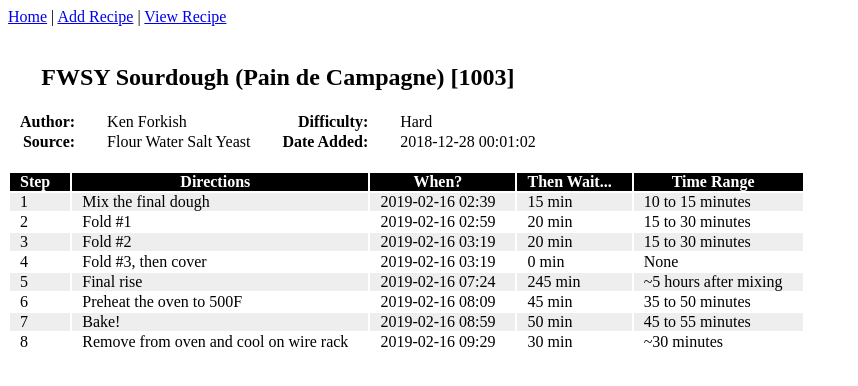
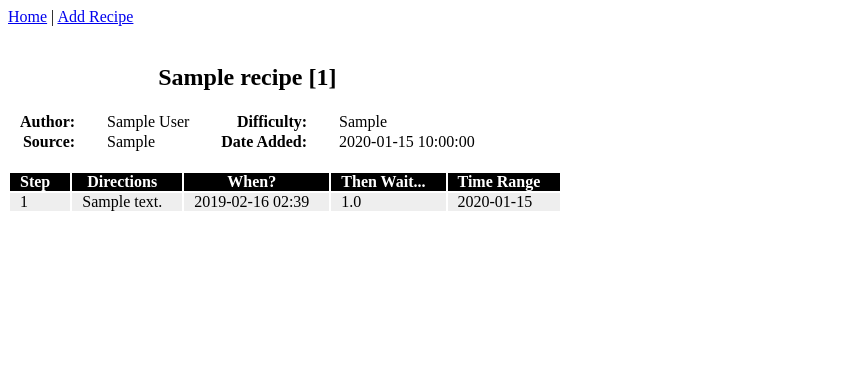
Before and after one commit to brystmar/breadsheet, a Flask app: page /recipe in a window 1280 px wide. Shown: the top 386 px of the page, without its empty margins (0-858 px from the left). Run offline with Flask 2, Linux system fonts and the light colour scheme; tables that the repository leaves empty hold one stand-in row (values such as "Sample post").

Commit message:
adding recipes & steps to db works!

```diff
--- a/app/routes.py
+++ b/app/routes.py
@@ -14,155 +14,72 @@ from app.models import Recipe, Step
 @breadapp.route('/index')
 @breadapp.route('/breadsheet')
 def index():
-    recipes = get_recipe_data()
+    recipes = Recipe.query.order_by('id').all()
 
     return render_template('index.html', title='Breadsheet Home', recipes=recipes)
 
 
 @breadapp.route('/recipe')
 def view_recipe():
-    steps = get_step_data()
+    recipe_id = request.args.get('id') or 1
+    recipe = Recipe.query.filter_by(id=recipe_id).all()[0]
+    steps = Step.query.filter_by(recipe_id=recipe_id).order_by(Step.number).all()
 
-    # convert db data to strings for tidy display
+    # determine when the next step should begin
+    i=0
+    when = datetime.now()
     for s in steps:
-        s['when'] = s['when'].strftime('%Y-%m-%d %H:%M')
-        s['then_wait'] = str(s['then_wait']) + ' min'
+        if i == 0:
+            s.when = when.strftime('%Y-%m-%d %H:%M')
+        else:
+            s.when = (when + timedelta(minutes=s.then_wait)).strftime('%Y-%m-%d %H:%M')
+            when += timedelta(minutes=s.then_wait)
+        i += 1
 
-    return render_template('steps.html', title='View Recipe', recipe=get_recipe_data()[2], steps=steps)
+    return render_template('steps.html', title='View Recipe', recipe=recipe, steps=steps)
 
 
 @breadapp.route('/add_recipe', methods=['GET', 'POST'])
 def add_recipe():
     rform = RecipeForm()
-    sform = StepForm()
 
     if rform.validate_on_submit():
-        rdata = Recipe(name=rform.name.data)
-        # db.session.add(rdata)
-        # db.session.commit()
-        flash('Successfully added ' + rform.name.data)
-        return redirect(url_for('index'))
+        rdata = Recipe(name=rform.name.data, author=rform.author.data, source=rform.source.data, difficulty=rform.difficulty.data)
+        db.session.add(rdata)
+        db.session.commit()
+
+        recipe_id = rdata.id
+        flash('Added recipe ' + rform.name.data + '[{}]'.format(recipe_id))
+
+        return redirect(url_for('add_step') + '?id={}'.format(recipe_id))
 
     return render_template('add_recipe.html', title='Add Recipe', rform=rform)
 
 
-def get_recipe_data():
-    recipes = [
-        {
-            'id':         1001,
-            'name':       'Default recipe',
-            'author':     'Nobody',
-            'source':     'My head',
-            'difficulty': 'Easy',
-            'date_added': None
-        },
-        {
-            'id':         1002,
-            'name':       'New-American Baguettes',
-            'author':     'Seattle badasses',
-            'source':     'Sea Wolf Bakery',
-            'difficulty': 'Medium',
-            'date_added': None
-        },
-        {
-            'id':         1003,
-            'name':       'FWSY Sourdough (Pain de Campagne)',
-            'author':     'Ken Forkish',
-            'source':     'Flour Water Salt Yeast',
-            'difficulty': 'Hard',
-            'date_added': None
-        },
-        {
-            'id':         1004,
-            'name':       'Pizza Dough (Napolitana)',
-            'author':     'Italian Grandmother',
-            'source':     'Cook Like My Bubbie',
-            'difficulty': 'Medium',
-            'date_added': None
-        },
-        {
-            'id':         1005,
-            'name':       'Pizza Dough (Detroit-style)',
-            'author':     'Kenji Lopez-Alt',
-            'source':     'Serious Eats',
-            'difficulty': 'Medium',
-            'date_added': None
-        }
-    ]
+@breadapp.route('/add_step', methods=['GET', 'POST'])
+def add_step():
+    recipe_id = request.args.get('id')
+    step_id = request.args.get('step_id')
+    sform = StepForm()
 
-    for r in recipes:
-        r['date_added'] = datetime.now() - timedelta(days=randint(1, 365 * 2)) - timedelta(seconds=randint(1, 1440 * 60))
-        r['date_added'] = r['date_added'].strftime('%Y-%m-%d %H:%M:%S')
+    recipe = Recipe.query.filter_by(id=recipe_id).all()[0]
+    steps = Step.query.filter_by(recipe_id=recipe_id).order_by(Step.number).all()
 
-    return recipes
+    if sform.validate_on_submit():
+        sdata = Step(recipe_id=recipe_id, number=sform.number.data, text=sform.text.data, then_wait=sform.then_wait.data,
+                     wait_time_range=sform.wait_time_range.data)
+        db.session.add(sdata)
+        db.session.commit()
 
+        step_id = sdata.id
+        flash('Step #{} added'.format(sform.number.data, step_id))
 
-def get_step_data():
-    steps = [
-        {
-            'number':           1,
-            'text':             'Mix the final dough',
-            'when':             None,
-            'then_wait':        15,
-            'wait_time_range':  '10 to 15 minutes'
-        },
-        {
-            'number':           2,
-            'text':             'Fold #1',
-            'when':             None,
-            'then_wait':        20,
-            'wait_time_range':  '15 to 30 minutes'
-        },
-        {
-            'number':           3,
-            'text':             'Fold #2',
-            'when':             None,
-            'then_wait':        20,
-            'wait_time_range':  '15 to 30 minutes'
-        },
-        {
-            'number':           4,
-            'text':             'Fold #3, then cover',
-            'when':             None,
-            'then_wait':        0,
-            'wait_time_range':  None
-        },
-        {
-            'number':           5,
-            'text':             'Final rise',
-            'when':             None,
-            'then_wait':        245,
-            'wait_time_range':  '~5 hours after mixing'
-        },
-        {
-            'number':           6,
-            'text':             'Preheat the oven to 500F',
-            'when':             None,
-            'then_wait':        45,
-            'wait_time_range':  '35 to 50 minutes'
-        },
-        {
-            'number':           7,
-            'text':             'Bake!',
-            'when':             None,
-            'then_wait':        50,
-            'wait_time_range':  '45 to 55 minutes'
-        },
-        {
-            'number':           8,
-            'text':             'Remove from oven and cool on wire rack',
-            'when':             None,
-            'then_wait':        30,
-            'wait_time_range':  '~30 minutes'
-        }
-    ]
+        return redirect(url_for('add_step') + '?id={}&step_id={}'.format(recipe_id, step_id))
 
-    i=0
-    for s in steps:
-        if i == 0:
-            s['when'] = datetime.now()
-        else:
-            s['when'] = steps[i-1]['when'] + timedelta(minutes=s['then_wait'])
-        i += 1
+    elif request.method == 'GET':  # pre-populate the form with the recipe info and any existing steps
+        sform.recipe_id.data = recipe_id
 
-    return steps
+        # if step_id != None:
+        #    sform.number.data = db.query(Step)
+
+    return render_template('add_step.html', title='Add Step', recipe=recipe, steps=steps, sform=sform)
--- a/app/templates/base.html
+++ b/app/templates/base.html
@@ -78,8 +78,7 @@
 <body>
     <div id="nav">
         <a href="/index">Home</a> |
-        <a href="/add_recipe">Add Recipe</a> |
-        <a href="/recipe">View Recipe</a>
+        <a href="/add_recipe">Add Recipe</a>
     </div>
     <!-- Retrieve messages from the flash msg -->
     {% with messages = get_flashed_messages() %}
--- a/app/templates/recipe.html
+++ b/app/templates/recipe.html
@@ -23,7 +23,7 @@
         </table>
     </div>
     <br>
-    {% block show_steps %}
+    {% block steps_list %}
     {% endblock %}
 
 {% endblock %}
--- a/app/templates/steps.html
+++ b/app/templates/steps.html
@@ -1,6 +1,6 @@
 {% extends "recipe.html" %}
 
-{% block show_steps %}
+{% block steps_list %}
     <div id="steps">
         <table id="steps_list">
             <tr id="step_header_row">
@@ -22,4 +22,8 @@
             {% endfor %}
         </table>
     </div>
+
+    {% block add_step %}
+    {% endblock %}
+
 {% endblock %}
```
Also changed, not shown: app/forms.py (+13 -8 lines), app/models.py (+6 -6 lines), app/templates/add_recipe.html (+1 -10 lines), app/templates/add_step.html (added, +60 -0 lines), breaddb.db.
